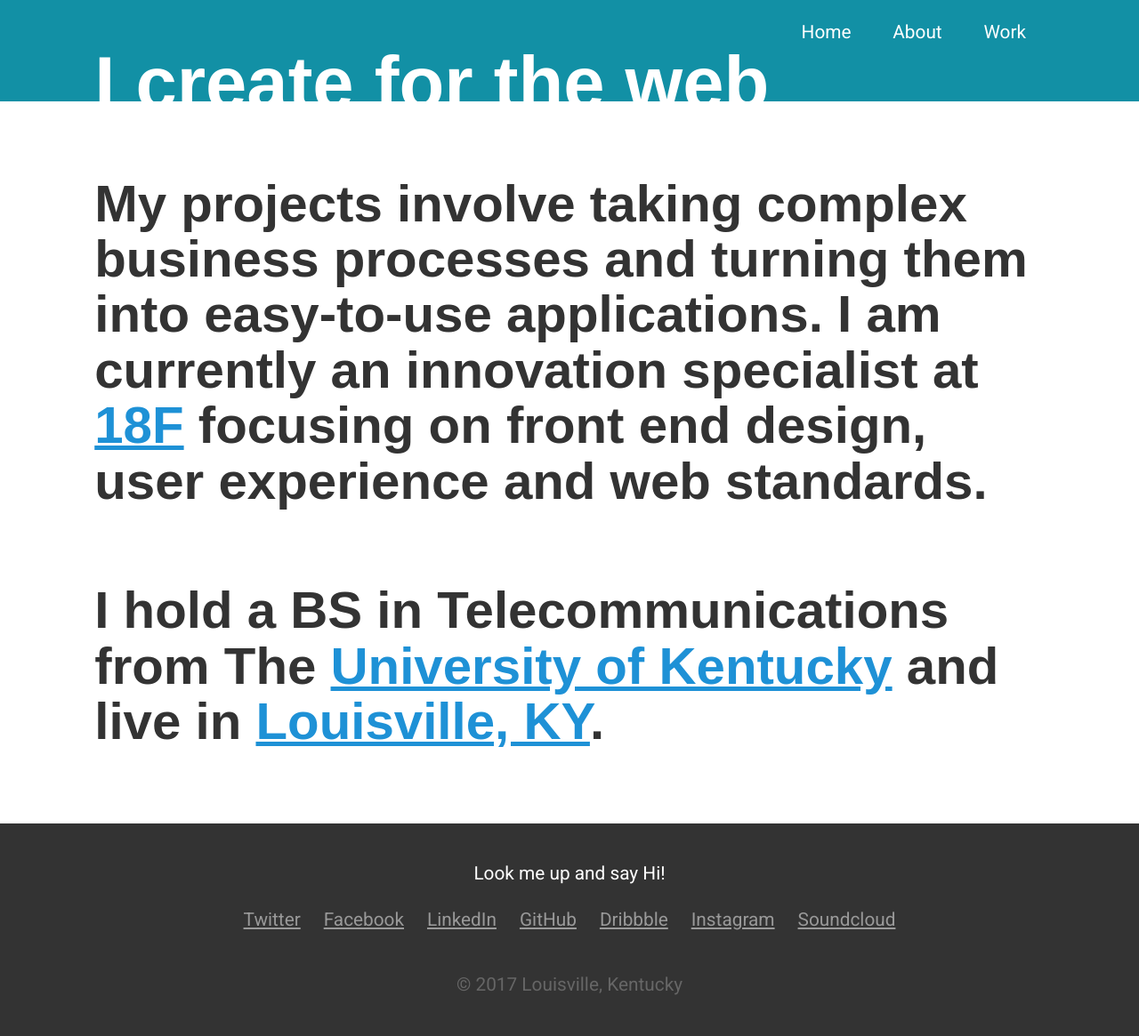
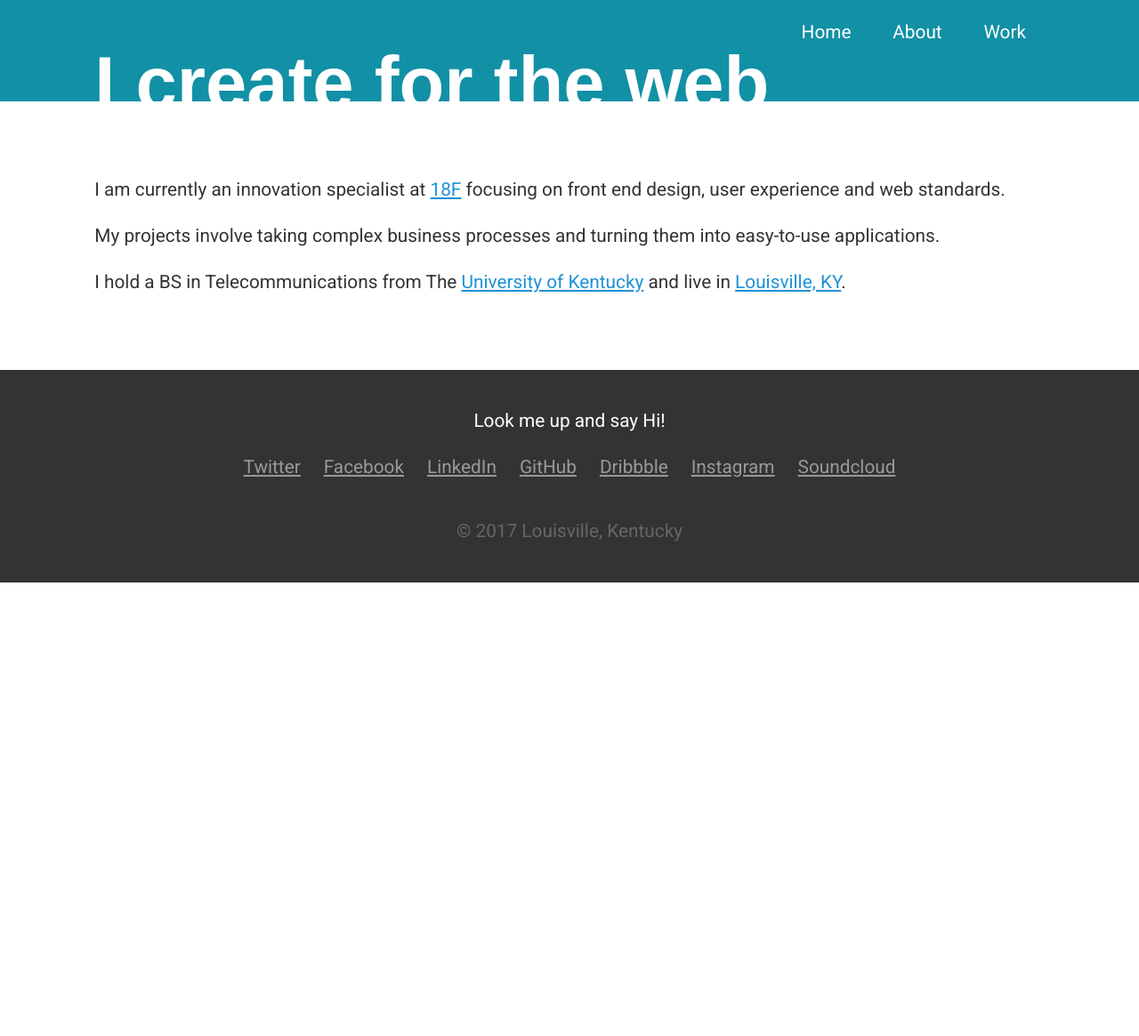
Before and after one commit to line47/line47.github.io, a Jekyll site: the page built from index.html, in a window 1280 px wide. Shown: the whole page at 89% size. Built offline with Jekyll 4.4.1, drawn with Linux system fonts in a browser that asks for light colours; after the commit the page ends 900 px from its top, so only the background shows below that.

Commit message:
updates to homepage content

```diff
--- a/index.html
+++ b/index.html
@@ -2,16 +2,21 @@
 layout: default
 title: I create for the web
 ---
+<div class="home-items">
 
-<p class="lead">
-    My projects involve taking complex business processes and turning them into
-    easy-to-use applications. I am currently an innovation specialist at
-    <a href="https://18f.gsa.gov">18F</a> focusing on front end design, user
-    experience and web standards.
-</p>
+    <p class="home-item">
+        I am currently an innovation specialist at
+        <a href="https://18f.gsa.gov">18F</a> focusing on front end design, user experience and web standards.
+    </p>
 
-<p class="lead">
-    I hold a BS in Telecommunications from The
-    <a href="http://www.uky.edu/">University of Kentucky</a> and live in
-    <a href="https://louisvilleky.gov">Louisville, KY</a>.
-</p>
+    <p class="home-item">
+        My projects involve taking complex business processes and turning them into easy-to-use applications.
+    </p>
+
+    <p class="home-item">
+        I hold a BS in Telecommunications from The
+        <a href="http://www.uky.edu/">University of Kentucky</a> and live in
+        <a href="https://louisvilleky.gov">Louisville, KY</a>.
+    </p>
+
+</div>
```
